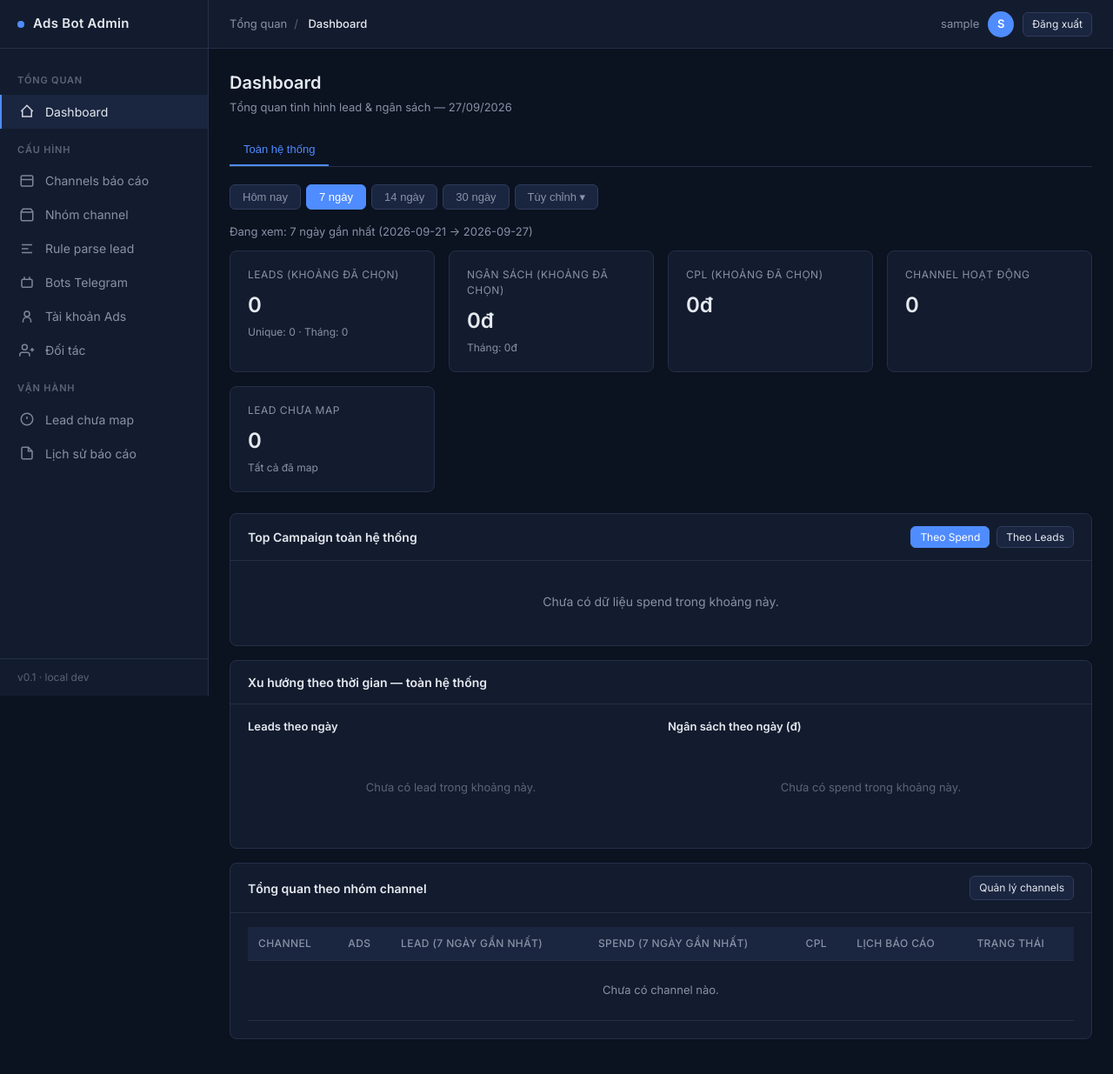
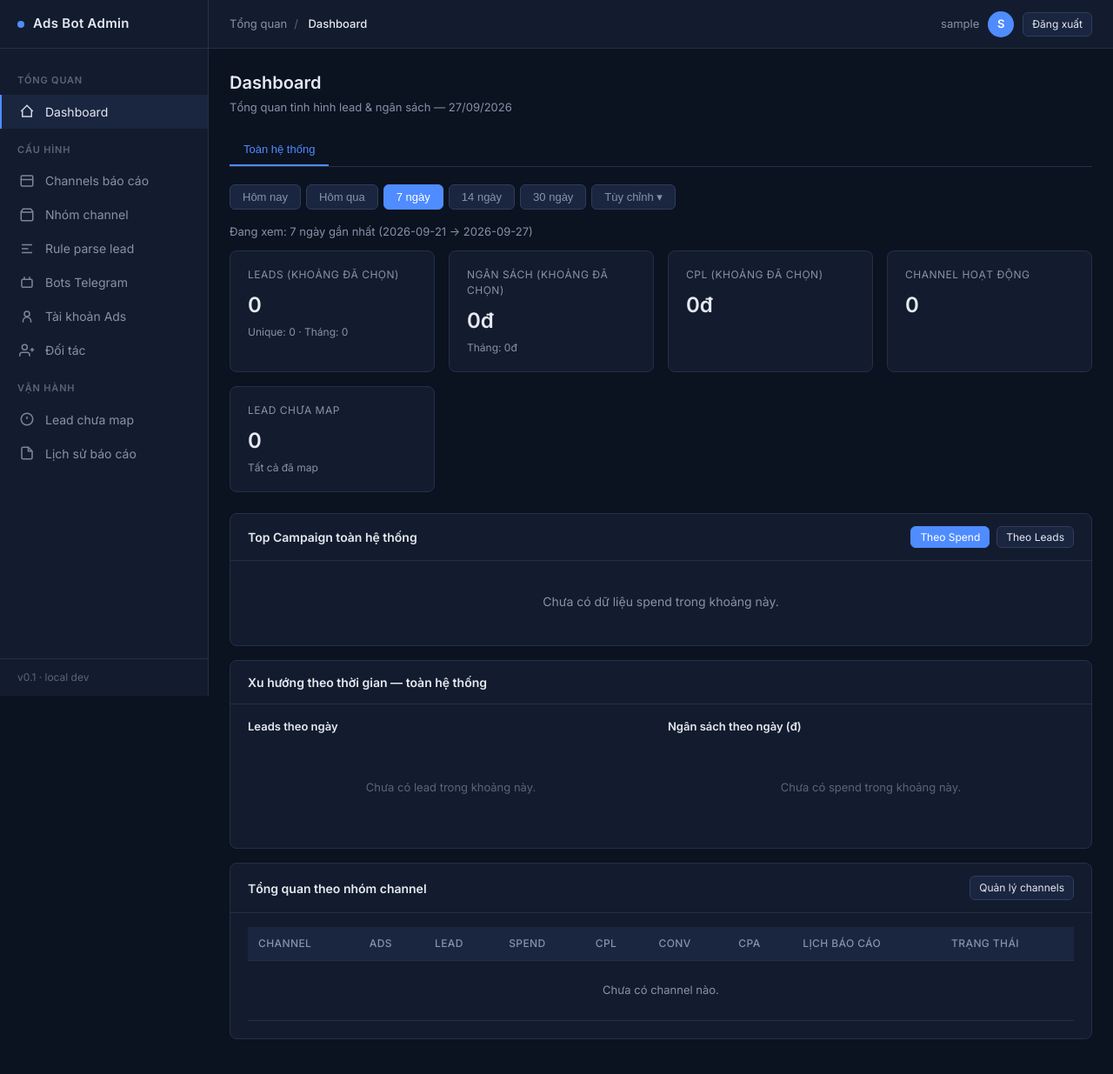
Before and after one commit to haildv1007/telegram-bot, a PHP site: page /admin/index.php in a window 1280 px wide. Shown: the whole page at 87% size. Run offline with PHP 8.4, Linux system fonts and the light colour scheme; the visitor is signed in with stand-in values (Sample User, id 1); data comes from the database, SQL or seed files in the repository; data that the repository does not hold is empty.

Commit message:
Add yesterday filter, Conv/CPA columns to channel overview for admin and partner

```diff
--- a/admin/api/trend_data.php
+++ b/admin/api/trend_data.php
@@ -120,6 +120,7 @@ function range_channel_stats(PDO $db, array $channel, string $startDt, string $e
     if (empty($credIds) && !empty($channel['credential_id'])) $credIds = [(int)$channel['credential_id']];
 
     $spend = 0.0;
+    $conversions = 0;
     if (!empty($credIds)) {
         global $exRate, $currencyMap;
         $ph = implode(',', array_fill(0, count($credIds), '?'));
@@ -133,9 +134,9 @@ function range_channel_stats(PDO $db, array $channel, string $startDt, string $e
                 $params = array_merge($params, $campIds);
             }
         }
-        $q = $db->prepare("SELECT credential_id, SUM(spend) AS s FROM ads_spend_cache WHERE credential_id IN ($ph) AND spend_date BETWEEN ? AND ?$extra GROUP BY credential_id");
+        $q = $db->prepare("SELECT credential_id, SUM(spend) AS s, SUM(conversions) AS conv FROM ads_spend_cache WHERE credential_id IN ($ph) AND spend_date BETWEEN ? AND ?$extra GROUP BY credential_id");
         $q->execute($params);
-        foreach ($q as $_r) $spend += convertSpend((float)$_r['s'], (int)$_r['credential_id'], $exRate, $currencyMap);
+        foreach ($q as $_r) { $spend += convertSpend((float)$_r['s'], (int)$_r['credential_id'], $exRate, $currencyMap); $conversions += (int)$_r['conv']; }
     }
     if ($spend <= 0) {
         $bq = $db->prepare('SELECT COALESCE(SUM(budget),0) FROM ad_budget WHERE budget_date BETWEEN ? AND ? AND channel_id = ?');
@@ -145,7 +146,8 @@ function range_channel_stats(PDO $db, array $channel, string $startDt, string $e
 
     $total = count($keys);
     $unique = count(array_unique($keys));
-    return ['leads' => $total, 'leads_unique' => $unique, 'spend' => $spend, 'cpl' => $unique > 0 ? round($spend / $unique) : 0];
+    $cpa = $conversions > 0 ? round($spend / $conversions) : 0;
+    return ['leads' => $total, 'leads_unique' => $unique, 'spend' => $spend, 'cpl' => $unique > 0 ? round($spend / $unique) : 0, 'conversions' => $conversions, 'cpa' => $cpa];
 }
 
 $channels = $db->query("
--- a/admin/index.php
+++ b/admin/index.php
@@ -27,6 +27,7 @@ include __DIR__ . '/layout.php';
 
 <div class="chart-filters" id="rangeFilters" style="position:relative">
   <button type="button" class="chart-filter-btn" data-range="today" onclick="setRange('today')">Hôm nay</button>
+  <button type="button" class="chart-filter-btn" data-range="yesterday" onclick="setRange('yesterday')">Hôm qua</button>
   <button type="button" class="chart-filter-btn active" data-range="7" onclick="setRange('7')">7 ngày</button>
   <button type="button" class="chart-filter-btn" data-range="14" onclick="setRange('14')">14 ngày</button>
   <button type="button" class="chart-filter-btn" data-range="30" onclick="setRange('30')">30 ngày</button>
@@ -355,11 +356,11 @@ function renderChannelsOverviewTable(rows, rangeLabel) {
   });
 
   let html = '<table class="table"><thead><tr>' +
-    '<th>Channel</th><th>Ads</th><th>Lead (' + escapeHtmlG(rangeLabel) + ')</th><th>Spend (' + escapeHtmlG(rangeLabel) + ')</th><th>CPL</th><th>Lịch báo cáo</th><th>Trạng thái</th>' +
+    '<th>Channel</th><th>Ads</th><th>Lead</th><th>Spend</th><th>CPL</th><th>Conv</th><th>CPA</th><th>Lịch báo cáo</th><th>Trạng thái</th>' +
     '</tr></thead><tbody>';
 
   if (rows.length === 0) {
-    html += '<tr><td colspan="7" class="text-muted" style="text-align:center;padding:24px;">Chưa có channel nào.</td></tr>';
+    html += '<tr><td colspan="9" class="text-muted" style="text-align:center;padding:24px;">Chưa có channel nào.</td></tr>';
   }
 
   function platformBadges(csv) {
@@ -371,14 +372,16 @@ function renderChannelsOverviewTable(rows, rangeLabel) {
   }
 
   Object.values(groups).forEach(g => {
-    let gl=0, gu=0, gs=0; let anyActive = false;
-    g.members.forEach(m => { gl+=m.leads; gu+=m.leads_unique; gs+=m.spend; if (m.active) anyActive = true; });
+    let gl=0, gu=0, gs=0, gc=0; let anyActive = false;
+    g.members.forEach(m => { gl+=m.leads; gu+=m.leads_unique; gs+=m.spend; gc+=(m.conversions||0); if (m.active) anyActive = true; });
     const gcpl = gu > 0 ? Math.round(gs/gu) : 0;
+    const gcpa = gc > 0 ? Math.round(gs/gc) : 0;
     html += '<tr style="background:var(--surface-2)"><td><strong>' + escapeHtmlG(g.name) + '</strong> <span class="badge badge-accent" style="margin-left:6px">Nhóm ×' + g.members.length + '</span></td>' +
       '<td>' + platformBadges([...new Set(g.members.flatMap(m => m.cred_platforms ? m.cred_platforms.split(',') : []))].join(',')) + '</td>' +
       '<td>' + gl + ' <span class="muted">(u: ' + gu + ')</span></td>' +
       '<td class="mono">' + fmtMoney(gs) + '</td>' +
       '<td class="mono">' + fmtMoney(gcpl) + '</td>' +
+      '<td>' + gc + '</td><td class="mono">' + fmtMoney(gcpa) + '</td>' +
       '<td class="text-dim">—</td><td>' + statusBadge(anyActive) + '</td></tr>';
     g.members.forEach(m => {
       html += '<tr><td style="padding-left:32px"><span class="text-dim">↳</span> ' + escapeHtmlG(m.name) + '<div class="mono text-dim" style="font-size:11px">#' + m.id + '</div></td>' +
@@ -386,6 +389,7 @@ function renderChannelsOverviewTable(rows, rangeLabel) {
         '<td>' + m.leads + ' <span class="muted">(u: ' + m.leads_unique + ')</span></td>' +
         '<td class="mono">' + fmtMoney(m.spend) + '</td>' +
         '<td class="mono">' + fmtMoney(m.cpl) + '</td>' +
+        '<td>' + (m.conversions||0) + '</td><td class="mono">' + fmtMoney(m.cpa||0) + '</td>' +
         '<td class="mono">' + escapeHtmlG(m.schedules || '—') + '</td>' +
         '<td>' + statusBadge(m.active) + '</td></tr>';
     });
@@ -397,6 +401,7 @@ function renderChannelsOverviewTable(rows, rangeLabel) {
       '<td>' + c.leads + ' <span class="muted">(u: ' + c.leads_unique + ')</span></td>' +
       '<td class="mono">' + fmtMoney(c.spend) + '</td>' +
       '<td class="mono">' + fmtMoney(c.cpl) + '</td>' +
+      '<td>' + (c.conversions||0) + '</td><td class="mono">' + fmtMoney(c.cpa||0) + '</td>' +
       '<td class="mono">' + escapeHtmlG(c.schedules || '—') + '</td>' +
       '<td>' + statusBadge(c.active) + '</td></tr>';
   });
--- a/lib/RangeHelper.php
+++ b/lib/RangeHelper.php
@@ -7,6 +7,7 @@ class RangeHelper {
         $today = date('Y-m-d');
         switch ($type) {
             case 'today': return [$today, $today, 'Hôm nay'];
+            case 'yesterday': $y = date('Y-m-d', strtotime('-1 day')); return [$y, $y, 'Hôm qua'];
             case 'week':  return [date('Y-m-d', strtotime('monday this week')), $today, 'Tuần này'];
             case '7':     return [date('Y-m-d', strtotime('-6 days')), $today, '7 ngày gần nhất'];
             case '30':    return [date('Y-m-d', strtotime('-29 days')), $today, '30 ngày gần nhất'];
```
Also changed, not shown: partner.php (+29 -13 lines).
